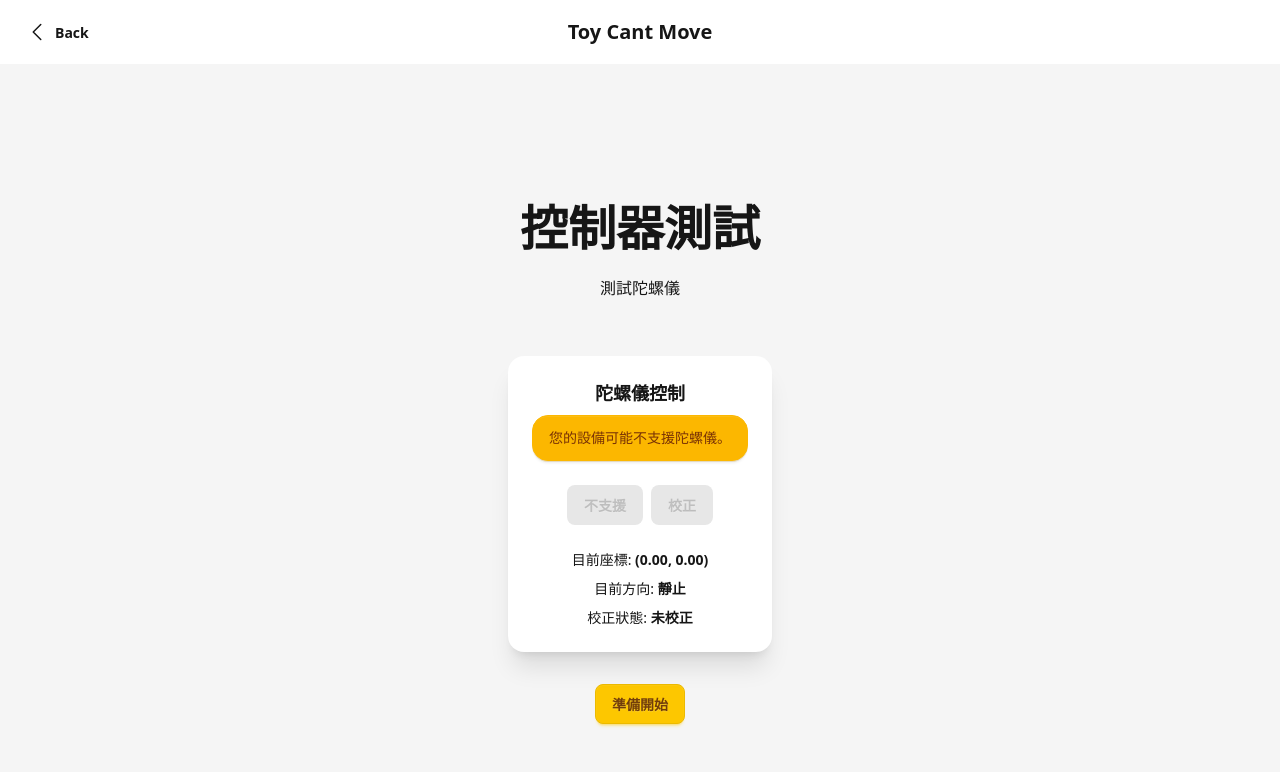
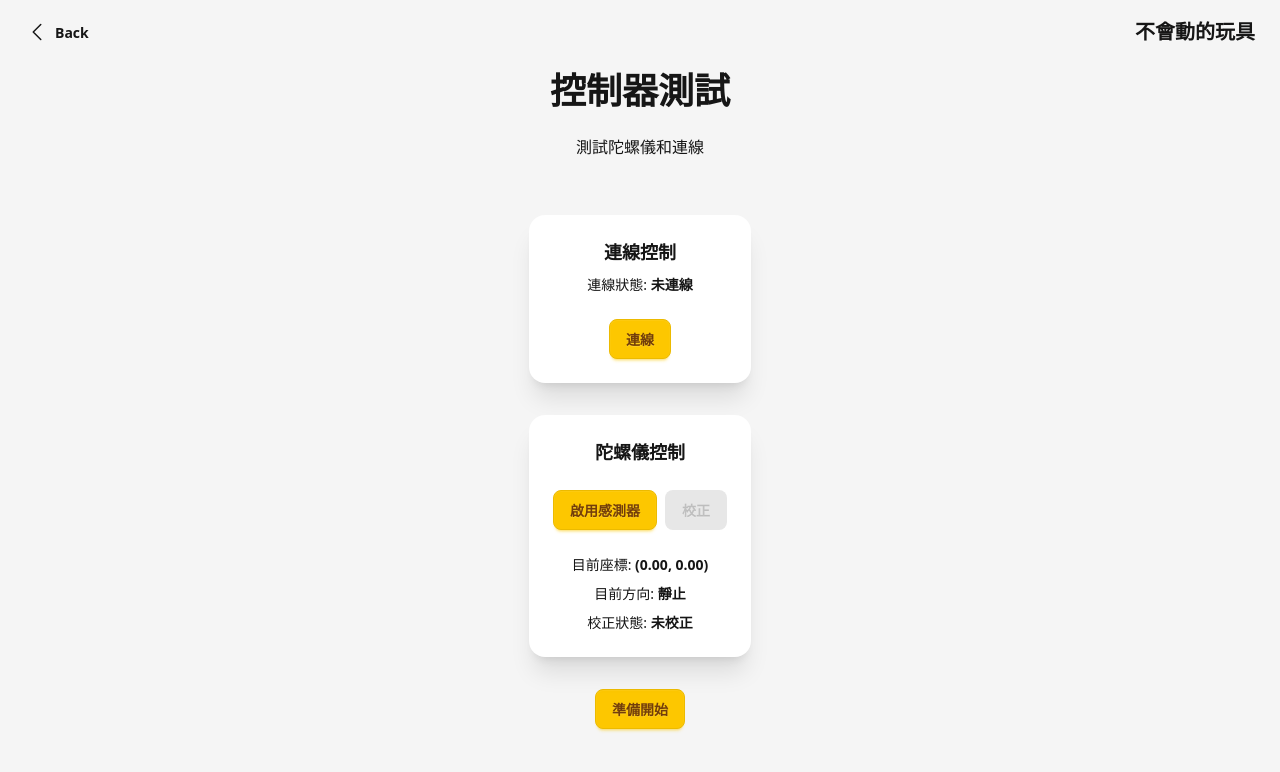
Before and after one commit to Joanne0119/Web_toyCantMove, a React (Vite) app: page /testing in a window 1280 px wide. Shown: the top 772 px of the page. Built offline with nearby package versions, Linux system fonts and the light colour scheme.

Commit message:
add gamecotext

```diff
--- a/src/App.jsx
+++ b/src/App.jsx
@@ -13,7 +13,9 @@ import Navbar from './components/Navbar';
 function App() {
   return (
     <GameProvider>
+      <div className="flex flex-col h-screen"> {/* Full height container */}
         <Navbar />
+        <div className="flex-1"> {/* Content area fills remaining space */}
           <Routes>
             <Route path="/" element={<EnterName />} />
             <Route path="/choose-char" element={<ChooseChar />} />
@@ -24,6 +26,8 @@ function App() {
             <Route path="/award" element={<Award />} />
             <Route path="/error" element={<Error />} />
           </Routes>
+        </div>
+      </div>
     </GameProvider>
   );
 }
--- a/src/components/Navbar.jsx
+++ b/src/components/Navbar.jsx
@@ -13,7 +13,7 @@ const Navbar = () => {
   const showBackButton = location.pathname !== '/';
 
   return (
-    <div className="navbar bg-base-100">
+    <div className="navbar absolute top-0 left-0 right-0 z-10">
       <div className="navbar-start">
         {showBackButton && (
           <button className="btn btn-ghost" onClick={handleBack}>
@@ -24,11 +24,8 @@ const Navbar = () => {
           </button>
         )}
       </div>
-      <div className="navbar-center">
-        <a className="btn btn-ghost normal-case text-xl">Toy Cant Move</a>
-      </div>
       <div className="navbar-end">
-        {/* You can add other navbar items here */}
+        <a className="btn btn-ghost normal-case text-xl">不會動的玩具</a>
       </div>
     </div>
   );
--- a/src/context/GameContext.jsx
+++ b/src/context/GameContext.jsx
@@ -1,4 +1,6 @@
 import React, { createContext, useState, useContext } from 'react';
+import { useWebRTC } from '../hooks/useWebRTC';
+import { useGyroscope } from '../hooks/useGyroscope';
 
 const GameContext = createContext();
 
@@ -11,6 +13,25 @@ export const GameProvider = ({ children }) => {
   const [level, setLevel] = useState(null);
   const [score, setScore] = useState(0);
 
+  // WebRTC integration
+  const webRTC = useWebRTC(nickname, 'stun:stun.l.google.com:19302', {
+    videoContainerId: 'remoteVideosContainer',
+    localVideoPlayerId: 'localVideoPlayer',
+  });
+
+  // Gyroscope integration
+  const gyroscope = useGyroscope({
+    movementThreshold: 20,
+    calibrationTime: 1000,
+    smoothingFactor: 0.3,
+    deadZone: 5,
+    maxThreshold: 60,
+    enableAudio: false,
+    enableVibration: false,
+    debugMode: true,
+    autoCalibrate: false,
+  });
+
   const value = {
     nickname,
     setNickname,
@@ -21,7 +42,17 @@ export const GameProvider = ({ children }) => {
     level,
     setLevel,
     score,
-    setScore
+    setScore,
+    webRTC,
+    gyroscope,
+    connectionStatus: webRTC.isConnected,
+    gyroscopeStatus: {
+      isSupported: gyroscope.isSupported,
+      isCalibrated: gyroscope.isCalibrated,
+      direction: gyroscope.direction,
+      coordinates: gyroscope.coordinates,
+      error: gyroscope.error,
+    },
   };
 
   return <GameContext.Provider value={value}>{children}</GameContext.Provider>;
--- a/src/index.css
+++ b/src/index.css
@@ -1,6 +1,22 @@
 @import "tailwindcss";
 @plugin "daisyui"{
   themes: bumblebee --default, halloween --prefersdark;
+}
+html, body, #root {
+  margin: 0;
+  padding: 0;
+  width: 100%;
+  height: 100%;
+  overflow-x: hidden; /* Prevent horizontal scrolling */
+}
+
+* {
+  box-sizing: border-box; /* Ensure padding and borders are included in element dimensions */
+}
+
+.hero {
+  max-width: 100vw; /* Prevent content from exceeding the viewport width */
+  overflow-x: hidden;
 }
 /*
 @custom-variant dark (&:is(.dark *));
--- a/src/pages/Award.jsx
+++ b/src/pages/Award.jsx
@@ -30,7 +30,7 @@ const Award = () => {
     <div className="hero min-h-screen bg-base-200">
       <div className="hero-content text-center">
         <div className="max-w-lg">
-          <h1 className="text-5xl font-bold mb-8">頒獎台</h1>
+          <h1 className="text-4xl font-bold mb-8">頒獎台</h1>
           <div className="card bg-base-100 shadow-xl">
             <div className="card-body">
               {/* Podium */}
--- a/src/pages/ChooseChar.jsx
+++ b/src/pages/ChooseChar.jsx
@@ -1,8 +1,6 @@
 import React, { useState, useCallback } from 'react';
 import { useNavigate } from 'react-router-dom';
 import { useGame } from '../context/GameContext';
-import { useWebRTC } from '../hooks/useWebRTC';
-import { useGyroscope } from '../hooks/useGyroscope';
 
 const characters = [
   { name: 'red', speed: 8, power: 10, skill: 7, src: '/images/red.png' },
@@ -12,39 +10,12 @@ const characters = [
 ];
 
 const ChooseChar = () => {
-  const { nickname, setCharacter } = useGame();
+  const { nickname, setCharacter, webRTC, gyroscope, connectionStatus } = useGame();
   const [selectedChar, setSelectedChar] = useState(characters[0]);
   const navigate = useNavigate();
 
-  // WebRTC State and Hooks
-  const [websocketUrl] = useState('wss://server-for-toy-cant-move.onrender.com');
-  const uiConfig = {
-    videoContainerId: 'remoteVideosContainer',
-    localVideoPlayerId: 'localVideoPlayer',
-  };
-
-  const {
-    isConnected: isWebRTCConnected,
-    connect: connectWebRTC,
-    disconnect: disconnectWebRTC,
-  } = useWebRTC(selectedChar.name, 'stun:stun.l.google.com:19302', uiConfig);
-
-  // Gyroscope State and Hooks
-  const {
-    isSupported: isGyroscopeSupported,
-    init: initGyroscope,
-    error: gyroscopeError,
-  } = useGyroscope({
-    movementThreshold: 20,
-    calibrationTime: 1000,
-    smoothingFactor: 0.3,
-    deadZone: 5,
-    maxThreshold: 60,
-    enableAudio: false,
-    enableVibration: false,
-    debugMode: true,
-    autoCalibrate: false,
-  });
+  const { isConnected: isWebRTCConnected, connect: connectWebRTC, disconnect: disconnectWebRTC } = webRTC;
+  const { isSupported: isGyroscopeSupported, init: initGyroscope } = gyroscope;
 
   // Handle character selection
   const handleSelectChar = (char) => {
@@ -63,6 +34,7 @@ const ChooseChar = () => {
       }
 
       // Connect WebRTC
+      const websocketUrl = 'wss://server-for-toy-cant-move.onrender.com';
       const connectionResult = await connectWebRTC(websocketUrl, false, true);
       if (!connectionResult) {
         throw new Error('WebRTC 連線失敗，請檢查網路或伺服器設定。');
@@ -74,20 +46,19 @@ const ChooseChar = () => {
       // Navigate to the error page with the error message
       navigate('/error', { state: { message: error.message } });
     }
-  }, [connectWebRTC, initGyroscope, isGyroscopeSupported, navigate, selectedChar, setCharacter, websocketUrl]);
+  }, [connectWebRTC, initGyroscope, isGyroscopeSupported, navigate, selectedChar, setCharacter]);
 
   return (
-    <div className="hero min-h-screen bg-base-200">
+    <div className="hero min-h-screen bg-base-200 overflow-x-hidden">
       <div className="hero-content text-center">
         <div className="max-w-md">
-          <h1 className="text-5xl font-bold">選擇角色</h1>
           <div className="card bg-base-100 shadow-xl mt-8">
             <div className="card-body">
               <h2 className="card-title">你好，{nickname}，請選擇角色</h2>
               <div className="flex flex-col items-center my-4">
                 <div className="avatar online">
                   <div className="w-48 rounded-full ring ring-primary ring-offset-base-100 ring-offset-2">
-                    <img src={selectedChar.src} alt={selectedChar.name} />
+                    <img src={selectedChar.src} alt={selectedChar.name} className="w-full max-w-xs object-contain"/>
                   </div>
                 </div>
                 <div className="text-2xl font-bold capitalize mt-4">{selectedChar.name}</div>
@@ -115,7 +86,7 @@ const ChooseChar = () => {
                     onClick={() => handleSelectChar(char)}
                   >
                     <div className="w-16 rounded-full">
-                      <img src={char.src} alt={char.name} />
+                      <img src={char.src} alt={char.name}/>
                     </div>
                   </div>
                 ))}
@@ -125,14 +96,14 @@ const ChooseChar = () => {
                 <button
                   onClick={handleConfirm}
                   className="btn btn-primary"
-                  disabled={isWebRTCConnected} // Disable if already connected
+                  disabled={connectionStatus} // Disable if already connected
                 >
                   確定
                 </button>
                 <button
                   onClick={disconnectWebRTC}
                   className="btn btn-warning"
-                  disabled={!isWebRTCConnected} // Disable if not connected
+                  disabled={!connectionStatus} // Disable if not connected
                 >
                   斷線
                 </button>
--- a/src/pages/ChooseLevel.jsx
+++ b/src/pages/ChooseLevel.jsx
@@ -35,7 +35,7 @@ const ChooseLevel = () => {
     <div className="hero min-h-screen bg-base-200">
       <div className="hero-content text-center">
         <div className="max-w-md">
-          <h1 className="text-5xl font-bold">選擇關卡</h1>
+          <h1 className="text-4xl font-bold">選擇關卡</h1>
           <div className="card bg-base-100 shadow-xl mt-8">
             <div className="card-body">
               <h2 className="card-title">{isHost ? '請選擇遊戲場景' : '等待房主選擇關卡...'}</h2>
--- a/src/pages/ControllerTest.jsx
+++ b/src/pages/ControllerTest.jsx
@@ -1,38 +1,46 @@
-import React, { useCallback } from 'react';
+import React, { useCallback, useEffect } from 'react';
 import { useNavigate } from 'react-router-dom';
-import { useGyroscope } from '../hooks/useGyroscope';
+import { useGame } from '../context/GameContext';
 
 const ControllerTest = () => {
   const navigate = useNavigate();
+  const { webRTC, gyroscope, connectionStatus, gyroscopeStatus } = useGame();
 
-  // Gyroscope State and Hooks
+  const { connect: connectWebRTC, sendData: sendWebRTCData } = webRTC;
   const {
+    init: initGyroscope,
+    calibrate: calibrateGyroscope,
+  } = gyroscope;
+
+  const {
+    isSupported,
+    isCalibrated,
     direction,
     coordinates,
-    isCalibrated,
     error: gyroscopeError,
-    init: initGyroscope,
-    calibrate: calibrateGyroscope,
-    isSupported: isGyroscopeSupported,
-  } = useGyroscope({
-    movementThreshold: 20,
-    calibrationTime: 1000,
-    smoothingFactor: 0.3,
-    deadZone: 5,
-    maxThreshold: 60,
-    enableAudio: false,
-    enableVibration: false,
-    debugMode: true,
-    autoCalibrate: false,
-  });
+  } = gyroscopeStatus;
+
+  const handleInitWebRTC = useCallback(async () => {
+    const websocketUrl = 'wss://server-for-toy-cant-move.onrender.com';
+    await connectWebRTC(websocketUrl, false, false); // 只用數據通道
+  }, [connectWebRTC]);
+
+  useEffect(() => {
+    if (connectionStatus && isCalibrated) {
+      const vector = { x: coordinates.x, y: coordinates.y }; // 直接用 coordinates 作為向量
+      const msg = JSON.stringify({ type: 'move', vector }); // 匹配 Playing.jsx 的格式
+      sendWebRTCData(msg, null); // null 表示廣播到所有 peer（遊戲端）
+      console.log('Sent gyroscope move:', vector); // 除錯
+    }
+  }, [coordinates, connectionStatus, isCalibrated, sendWebRTCData]);
 
   const handleInitGyroscope = useCallback(async () => {
-    if (!isGyroscopeSupported()) {
+    if (!isSupported) {
       alert('您的設備不支援陀螺儀，或未提供完整的感應器數據。');
       return;
     }
     await initGyroscope();
-  }, [initGyroscope, isGyroscopeSupported]);
+  }, [initGyroscope, isSupported]);
 
   const handleCalibrateGyroscope = useCallback(async () => {
     await calibrateGyroscope();
@@ -46,20 +54,33 @@ const ControllerTest = () => {
     <div className="hero min-h-screen bg-base-200">
       <div className="hero-content text-center">
         <div className="max-w-md">
-          <h1 className="text-5xl font-bold">控制器測試</h1>
-          <p className="py-6">測試陀螺儀</p>
+          <h1 className="text-4xl font-bold">控制器測試</h1>
+          <p className="py-6">測試陀螺儀和連線</p>
+
+          {/* WebRTC Section */}
+          <div className="card bg-base-100 shadow-xl mt-8 mb-4">
+            <div className="card-body items-center text-center">
+              <h2 className="card-title">連線控制</h2>
+              <p>連線狀態: <span className="font-bold">{connectionStatus ? '已連線' : '未連線'}</span></p>
+              <div className="flex gap-2 mt-4">
+                <button onClick={handleInitWebRTC} className="btn btn-primary" disabled={connectionStatus}>
+                  連線
+                </button>
+              </div>
+            </div>
+          </div>
 
           {/* Gyroscope Section */}
           <div className="card bg-base-100 shadow-xl mt-8 mb-4">
             <div className="card-body items-center text-center">
               <h2 className="card-title">陀螺儀控制</h2>
               {gyroscopeError && <div className="alert alert-error">錯誤: {gyroscopeError.msg}</div>}
-              {!isGyroscopeSupported() && <div className="alert alert-warning">您的設備可能不支援陀螺儀。</div>}
+              {!isSupported && <div className="alert alert-warning">您的設備可能不支援陀螺儀。</div>}
               <div className="flex gap-2 mt-4">
-                <button onClick={handleInitGyroscope} className="btn btn-primary" disabled={!isGyroscopeSupported()}>
-                  {isGyroscopeSupported() ? '啟用感測器' : '不支援'}
+                <button onClick={handleInitGyroscope} className="btn btn-primary" disabled={!isSupported}>
+                  {isSupported ? '啟用感測器' : '不支援'}
                 </button>
-                <button onClick={handleCalibrateGyroscope} className="btn btn-secondary" disabled={!isGyroscopeSupported() || !isCalibrated}>
+                <button onClick={handleCalibrateGyroscope} className="btn btn-secondary" disabled={!isSupported || !isCalibrated}>
                   {isCalibrated ? '重新校正' : '校正'}
                 </button>
               </div>
--- a/src/pages/EnterName.jsx
+++ b/src/pages/EnterName.jsx
@@ -21,7 +21,7 @@ const EnterName = () => {
       <div className="text-center mb-8">
         <h1 className="text-4xl font-bold">不會動的玩具<br/>才正常吧</h1>
       </div>
-      <div className="card w-full max-w-sm shadow-2xl bg-base-200">
+      <div className="card w-full max-w-sm shadow-xl bg-base-200">
         <div className="card-body">
           <div className="form-control">
             <label className="label">
@@ -33,7 +33,7 @@ const EnterName = () => {
               onChange={(e) => setName(e.target.value)}
               onKeyPress={(e) => e.key === 'Enter' && handleSubmit()}
               placeholder="某某某"
-              className="input input-bordered"
+              className="input input-bordered mt-3"
             />
           </div>
           <div className="form-control mt-6">
--- a/src/pages/Error.jsx
+++ b/src/pages/Error.jsx
@@ -10,7 +10,7 @@ const Error = () => {
     <div className="hero min-h-screen bg-base-200">
       <div className="hero-content text-center">
         <div className="max-w-md">
-          <h1 className="text-5xl font-bold">錯誤</h1>
+          <h1 className="text-4xl font-bold">錯誤</h1>
           <p className="py-6">{errorMessage}</p>
           <button onClick={() => navigate('/')} className="btn btn-primary">
             返回首頁
--- a/src/pages/Playing.jsx
+++ b/src/pages/Playing.jsx
@@ -1,38 +1,13 @@
 import React, { useState, useEffect, useRef, useCallback } from 'react';
-import { useWebRTC } from '../hooks/useWebRTC';
-
-const generatePeerId = () => "game-" + Math.random().toString(36).substring(2, 11);
+import { useGame } from '../context/GameContext';
 
 const Playing = () => {
+    const { webRTC, connectionStatus } = useGame();
+    const { lastMessage, sendData: sendWebRTCData, dataChannelConnections } = webRTC;
+
     // --- Game State ---
     const [characterPosition, setCharacterPosition] = useState({ x: 50, y: 50 }); // Position in percentage
     const GAME_SPEED = 2;
-
-    // --- WebRTC State and Hooks ---
-    const [localPeerId, setLocalPeerId] = useState(generatePeerId);
-    const [targetPeerId, setTargetPeerId] = useState('');
-    const [websocketUrl, setWebsocketUrl] = useState('wss://server-for-toy-cant-move.onrender.com');
-
-    const uiConfig = useRef({}).current; // No video elements needed for this page
-
-    const {
-        isConnected: isWebRTCConnected,
-        dataChannelConnections,
-        lastMessage,
-        error: webRTCError,
-        connect: connectWebRTC,
-        disconnect: disconnectWebRTC,
-        sendData: sendWebRTCData,
-    } = useWebRTC(localPeerId, 'stun:stun.l.google.com:19302', uiConfig);
-
-    // --- WebRTC Handlers ---
-    const handleConnectWebRTC = useCallback(async () => {
-        await connectWebRTC(websocketUrl, false, false); // This page is a receiver/sender of data only
-    }, [connectWebRTC, websocketUrl]);
-
-    const handleDisconnectWebRTC = useCallback(() => {
-        disconnectWebRTC();
-    }, [disconnectWebRTC]);
 
     // Effect to handle incoming WebRTC messages for game control
     useEffect(() => {
@@ -85,15 +60,15 @@ const Playing = () => {
                 const vec = getMoveVector();
                 if (vec.x === 0 && vec.y === 0) return; // Don't send if not moving
 
-                if (isWebRTCConnected && dataChannelConnections.length > 0) {
+                if (connectionStatus && dataChannelConnections.length > 0) {
                     const msg = JSON.stringify({ type: "manualMove", vector: vec });
-                    sendWebRTCData(msg, targetPeerId || null);
+                    sendWebRTCData(msg, null);
                 } else {
                     console.warn("WebRTC not connected or data channel not open, cannot send manual move vector.");
                 }
             }, 100); // Send every 100ms
         }
-    }, [isWebRTCConnected, dataChannelConnections, getMoveVector, sendWebRTCData, targetPeerId]);
+    }, [connectionStatus, dataChannelConnections, getMoveVector, sendWebRTCData]);
 
     const stopSendingManualIfNoDirection = useCallback(() => {
         if (!Object.values(pressed.current).some(v => v)) {
@@ -129,7 +104,6 @@ const Playing = () => {
 
     return (
         <div className="container mx-auto p-4 flex flex-col items-center">
-            <h1 className="text-4xl font-bold mb-4">遊戲畫面</h1>
 
             {/* Game Area */}
             <div className="relative w-full max-w-2xl aspect-video bg-gray-200 rounded-lg shadow-inner overflow-hidden mb-4 border-2 border-gray-300">
--- a/src/pages/WaitingRoom.jsx
+++ b/src/pages/WaitingRoom.jsx
@@ -39,7 +39,7 @@ const WaitingRoom = () => {
     <div className="hero min-h-screen bg-base-200">
       <div className="hero-content text-center">
         <div className="max-w-md">
-          <h1 className="text-5xl font-bold">不會動的玩具<br/>才正常吧</h1>
+          <h1 className="text-4xl font-bold">不會動的玩具<br/>才正常吧</h1>
           <div className="card bg-base-100 shadow-xl mt-8">
             <div className="card-body">
               <h2 className="card-title">等待玩家進入...</h2>
```
Lines whose indentation alone changed are shown as unchanged.
